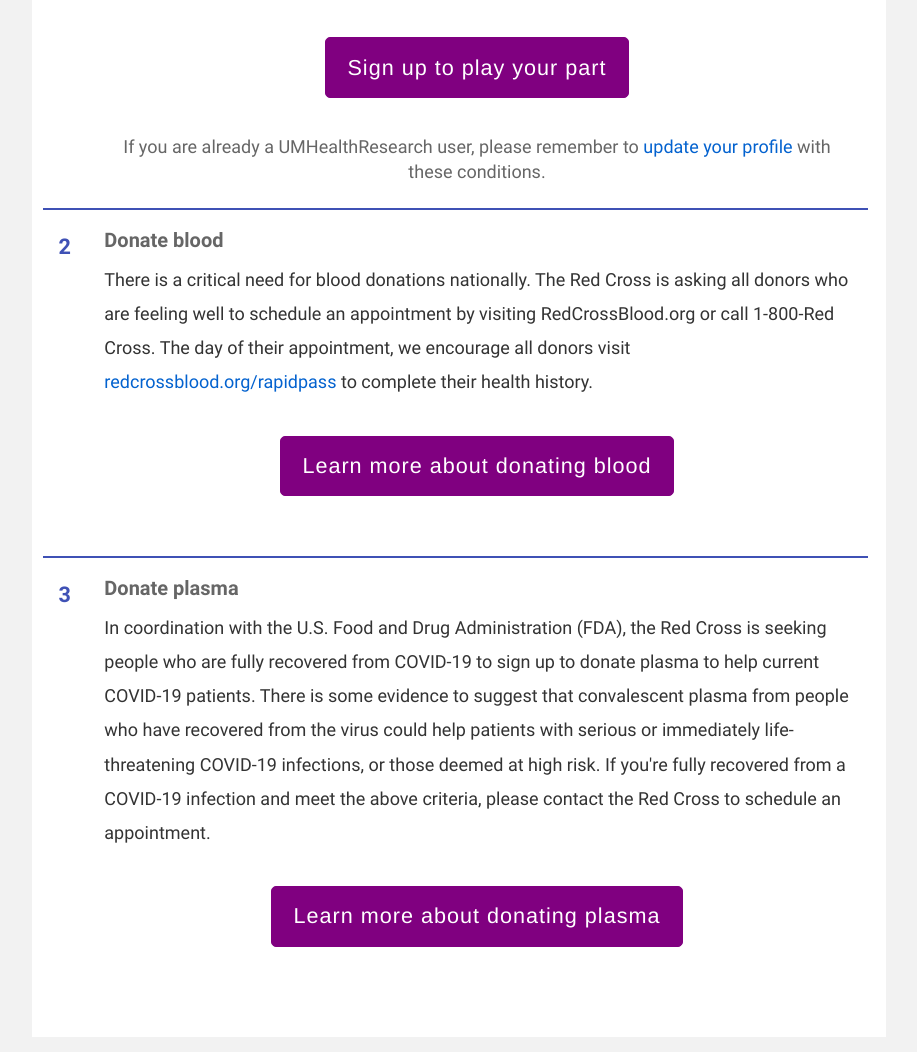
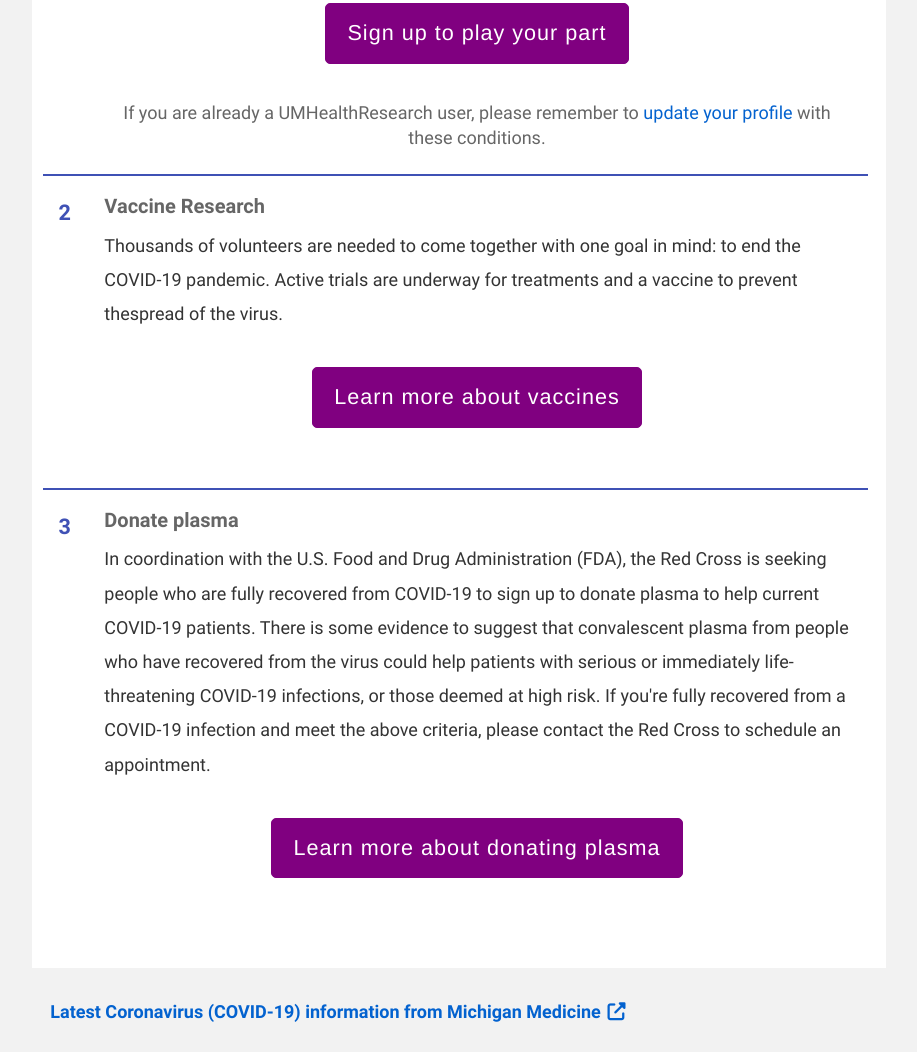
Before and after one commit to aalapdoshi/umhr-covid19, a plain HTML site: page index.html in a window 1280 px wide. Shown: the part 1240-2292 px from the top of the page, without its empty margins (181-1098 px from the left). Drawn offline with Linux system fonts and the light colour scheme; a web font is replaced by a local one.

Commit message:
Adding vaccine content

```diff
--- a/index.html
+++ b/index.html
@@ -66,12 +66,12 @@
               HEALTH RESEARCH & COVID-19
             </h1>
             <p class="text-center">
-              In light of COVID-19, we have all become increasingly aware of the importance of health research. Here at the University of Michigan our researchers are hard at work to help find ways to prevent, treat, and hopefully cure COVID-19. However, researchers' ability to find cures for diseases like COVID-19 relies on your help.
+              Health research is critical to ending the COVID-19 pandemic. Our researchers are hard at work to find vaccines and other ways to potentially prevent and treat COVID-19 and need your help.
             </p>
           </header>
         </section>
 
-        <section class="grid-sm-1 grid-md-9-12 grid-lg-8-12 grid-md-centered white-background margin-bottom box-shadow">
+        <section class="grid-sm-1 grid-md-9-12 grid-lg-8-12 grid-md-centered white-background box-shadow">
           <div class="text-center margin-top-small">
             <h2>How you can help with the COVID-19 pandemic</h2>
           </div>
@@ -89,10 +89,10 @@
               </div>
             </li>
             <li>
-              <h4>Donate blood</h4>
-              There is a critical need for blood donations nationally. The Red Cross is asking all donors who are feeling well to schedule an appointment by visiting RedCrossBlood.org or call 1-800-Red Cross. The day of their appointment, we encourage all donors visit <a href="http://redcrossblood.org/rapidpass">redcrossblood.org/rapidpass</a> to complete their health history.
+              <h4>Vaccine Research</h4>
+              Thousands of volunteers are needed to come together with one goal in mind: to end the COVID-19 pandemic. Active trials are underway for treatments and a vaccine to prevent thespread of the virus.
               <div class="text-center margin-bottom margin-top">
-                <a href="https://RedCrossBlood.org" class="special-button">Learn more <span class="hide-for-small-only">about donating blood</span></a>
+                <a href="https://www.mottchildren.org/posts/your-child/vaccinations" class="special-button">Learn more <span class="hide-for-small-only">about vaccines</span></a>
               </div>
             </li>
             <li>
@@ -103,6 +103,13 @@
               </div>
             </li>
           </ol>
+
+        </section>
+
+        <section class="grid-sm-1 grid-md-9-12 grid-lg-8-12 grid-md-centered margin-bottom box-shadow">
+          <div class=" margin-top-small">
+              <strong><a href="https://www.uofmhealth.org/covid-19-update">Latest Coronavirus (COVID-19) information from Michigan Medicine <span class="fa fa-external-link fa-fw" aria-hidden="true"></span> </a></strong>
+          </div>
         </section>
       </div>
     </main>
```
Also changed, not shown: 1 other file.
